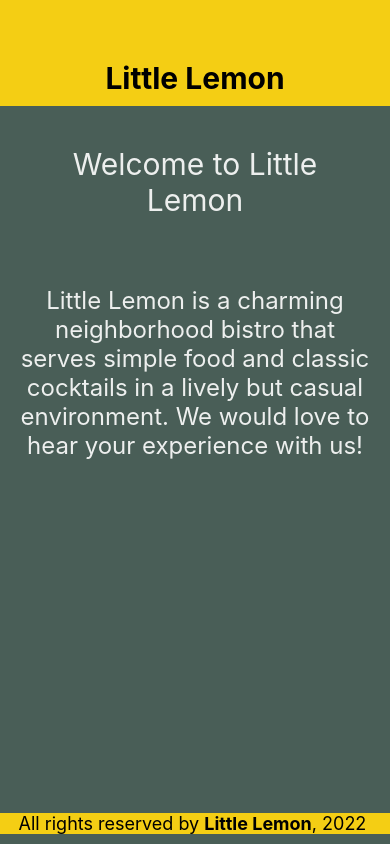
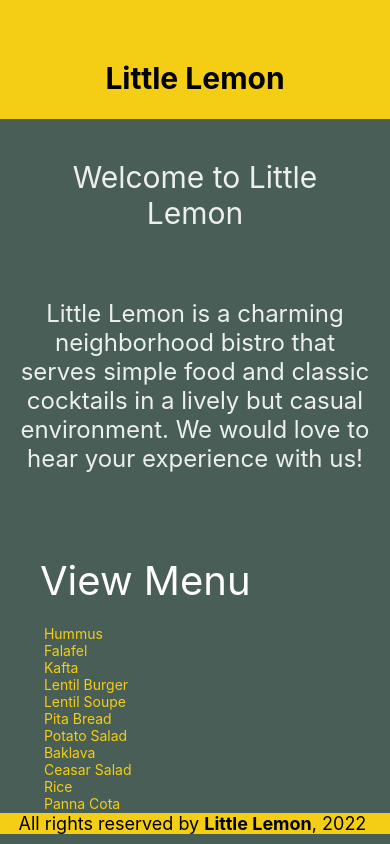
Before and after one commit to LarissaBizzi/reactnative-project, a React Native app: screen / in a window 390 px wide. Built offline with nearby package versions, Linux system fonts and the light colour scheme.

Commit message:
MenuItems component, scrollview

```diff
--- a/App.js
+++ b/App.js
@@ -1,9 +1,10 @@
 import * as React from 'react';
-import { View, Text } from 'react-native';
+import { View } from 'react-native';
 
 import LittleLemonHeader from './components/LittleLemonHeader';
 import LittleLemonFooter from './components/LittleLemonFooter';
 import WelcomeScreen from "./components/WelcomeScreen";
+import MenuItems from './components/MenuItems';
 
 export default function App() {
   return (
@@ -15,6 +16,7 @@ export default function App() {
         }}>
         <LittleLemonHeader />
         <WelcomeScreen />
+        <MenuItems />
       </View>
       <View style={{ backgroundColor: '#495E57' }}>
         <LittleLemonFooter />
--- a/components/LittleLemonHeader.js
+++ b/components/LittleLemonHeader.js
@@ -2,7 +2,7 @@ import { View, Text } from 'react-native';
 
 export default function LittleLemonHeader() {
   return (
-    <View style={{ flex: 0.15, backgroundColor: '#F4CE14' }}>
+    <View style={{ flex: 0.30, backgroundColor: '#F4CE14' }}>
       <Text
         style={{
           padding: 60,
--- /dev/null
+++ b/components/MenuItems.js
@@ -0,0 +1,27 @@
+import React from 'react';
+import { View, Text, ScrollView } from 'react-native';
+
+const green = "#495E57";
+const yellow = "#F4CE14";
+
+const menuItemsToDisplay = [
+' Hummus \n Falafel \n Kafta \n Lentil Burger \n Lentil Soupe \n Pita Bread \n Potato Salad \n Baklava \n Ceasar Salad \n Rice \n Panna Cota'
+];
+
+const MenuItems = () => {
+    return (
+        <View style={{ flex: 0.75 }}>
+            <ScrollView
+            indicatorStyle={'white'}
+            style={{
+                padding: 40,
+                backgroundColor: green
+            }}>
+                <Text style={{ paddingBottom: 20, fontSize: 40, flexWrap: 'wrap', color: 'white' }}>View Menu</Text>
+                <Text style={{ color: yellow }}>{menuItemsToDisplay[0]}</Text>
+            </ScrollView>
+        </View>
+    )
+};
+
+export default MenuItems;
--- a/components/WelcomeScreen.js
+++ b/components/WelcomeScreen.js
@@ -1,4 +1,3 @@
-import * as React from 'react';
 import { View, Text } from 'react-native';
 
 export default function WelcomeScreen() {
@@ -24,7 +23,7 @@ export default function WelcomeScreen() {
         Little Lemon is a charming neighborhood bistro that serves simple food
         and classic cocktails in a lively but casual environment. We would love
         to hear your experience with us!
-      </Text>
+        </Text>
     </View>
   );
 }
--- a/package.json
+++ b/package.json
@@ -12,7 +12,7 @@
     "expo-constants": "~13.2.4",
     "expo-status-bar": "~1.4.0",
     "react": "18.0.0",
-    "react-native": "0.69.9",
+    "react-native": "^0.69.9",
     "react-native-paper": "4.9.2"
   },
   "devDependencies": {
```
Also changed, not shown: 2 other files (tests, documents, lock files or other folders).
